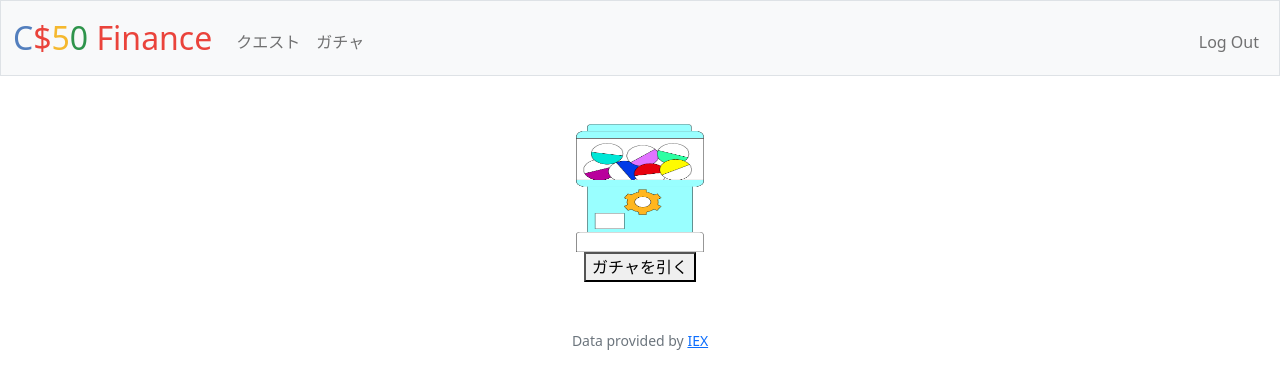
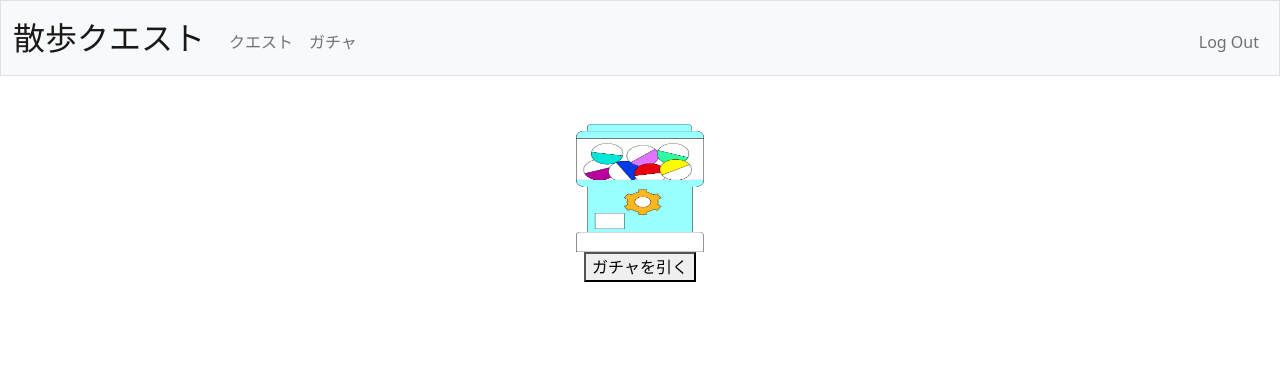
Before and after one commit to 20fi111/sanpo_quest, a Flask app: page /gacha in a window 1280 px wide. Shown: the top 389 px of the page. Run offline with Flask 2, Linux system fonts and the light colour scheme; a user stored in the database is signed in.

Commit message:
Wed, Mar 8, 2023, 2:27 AM +09:00

```diff
--- a/src/templates/layout.html
+++ b/src/templates/layout.html
@@ -24,7 +24,7 @@
 
         <nav class="bg-light border navbar navbar-expand-md navbar-light">
             <div class="container-fluid">
-                <a class="navbar-brand" href="/"><span class="blue">C</span><span class="red">$</span><span class="yellow">5</span><span class="green">0</span> <span class="red">Finance</span></a>
+                <a class="navbar-brand" href="/"><span>散歩クエスト</span></a>
                 <button aria-controls="navbar" aria-expanded="false" aria-label="Toggle navigation" class="navbar-toggler" data-bs-target="#navbar" data-bs-toggle="collapse" type="button">
                     <span class="navbar-toggler-icon"></span>
                 </button>
@@ -60,9 +60,7 @@
             {% block main %}{% endblock %}
         </main>
 
-        <footer class="mb-5 small text-center text-muted">
-            Data provided by <a href="https://iexcloud.io/">IEX</a>
-        </footer>
+
 
     </body>
 
```
